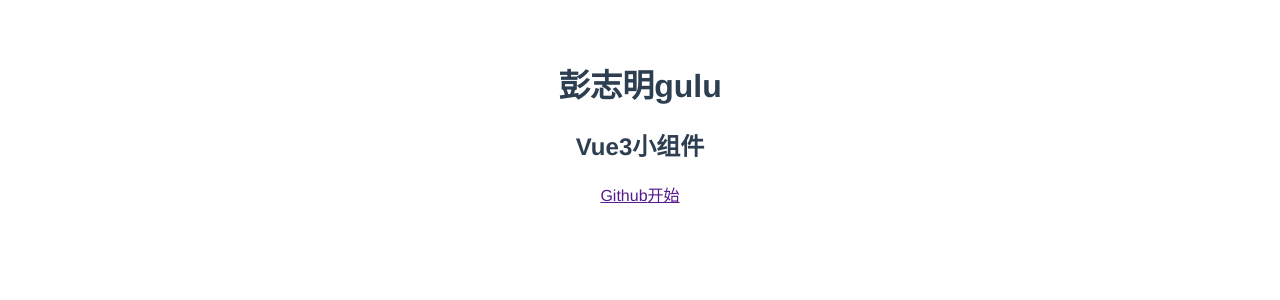
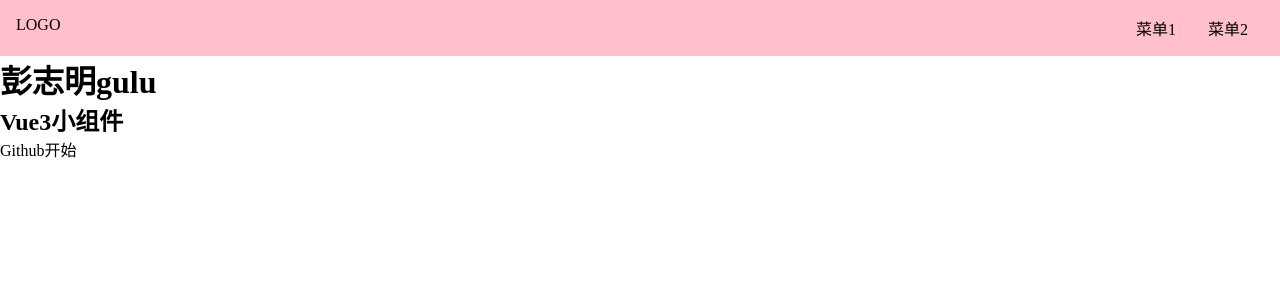
Before and after one commit to tryingpzm/pzm-vue3-gulu, a Vue app: page / in a window 1280 px wide. Shown: the top 300 px of the page. Built offline with nearby package versions, Linux system fonts and the light colour scheme.

Commit message:
feat: 引入sass更新样式

```diff
--- a/src/index.css
+++ /dev/null
@@ -1,8 +0,0 @@
-#app {
-  font-family: Avenir, Helvetica, Arial, sans-serif;
-  -webkit-font-smoothing: antialiased;
-  -moz-osx-font-smoothing: grayscale;
-  text-align: center;
-  color: #2c3e50;
-  margin-top: 60px;
-}
--- /dev/null
+++ b/src/index.scss
@@ -0,0 +1,16 @@
+* {
+  margin: 0;
+  padding: 0;
+  box-sizing: border-box;
+}
+ul,
+ol {
+  list-style: none;
+}
+a {
+  text-decoration: none;
+  color: inherit;
+  &:hover {
+    border-bottom: 1px solid;
+  }
+}
--- a/src/main.ts
+++ b/src/main.ts
@@ -1,7 +1,7 @@
 import { createApp } from 'vue'
 import App from './App.vue'
 import {createWebHistory, createRouter} from "vue-router"
-import './index.css'
+import './index.scss'
 import Home from "./views/Home.vue"
 import Doc from "./views/Doc.vue"
 
--- a/src/views/Home.vue
+++ b/src/views/Home.vue
@@ -1,17 +1,42 @@
 <template>
 <div>
     <div class="topnav">
-        <div class="logo">
-        </div>
-        <div class="menu"></div>
+        <div class="logo">LOGO</div>
+        <ul class="menu">
+            <li>菜单1</li>
+            <li>菜单2</li>
+        </ul>
     </div>
     <div class="banner">
         <h1>彭志明gulu</h1>
         <h2>Vue3小组件</h2>
         <p class="action">
-            <a href="">Github</a>
-            <a href="">开始</a>
+            <a href>Github</a>
+            <a href>开始</a>
         </p>
     </div>
 </div>
 </template>
+
+<style lang="scss" scoped>
+.topnav {
+    background: pink;
+    display: flex;
+    padding: 16px;
+
+    >.logo {
+        max-width: 6em;
+        margin-right: auto;
+    }
+
+    >.menu {
+        display: flex;
+        white-space: nowrap;
+        flex-wrap: nowrap;
+
+        >li {
+            margin: 0 1em;
+        }
+    }
+}
+</style>
```
